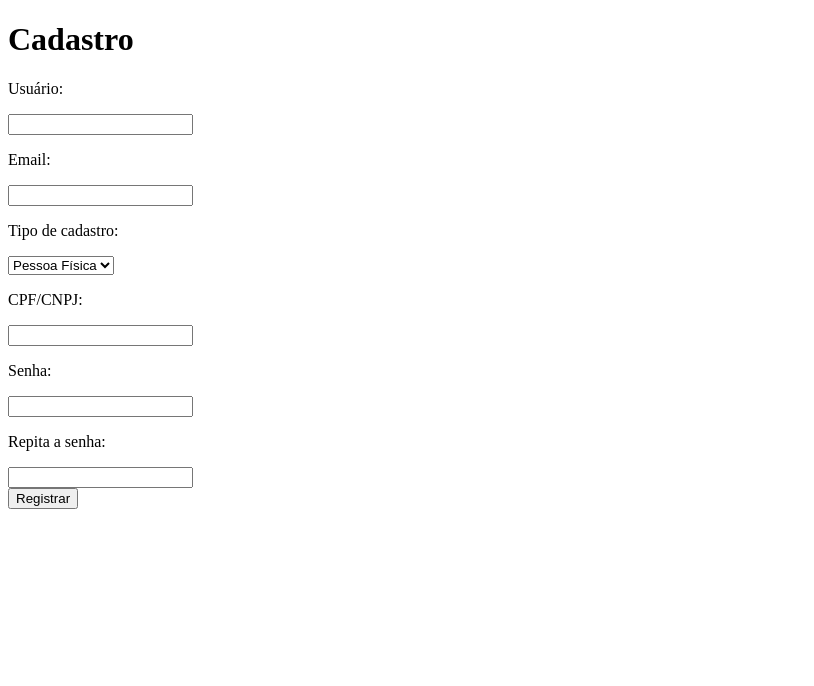
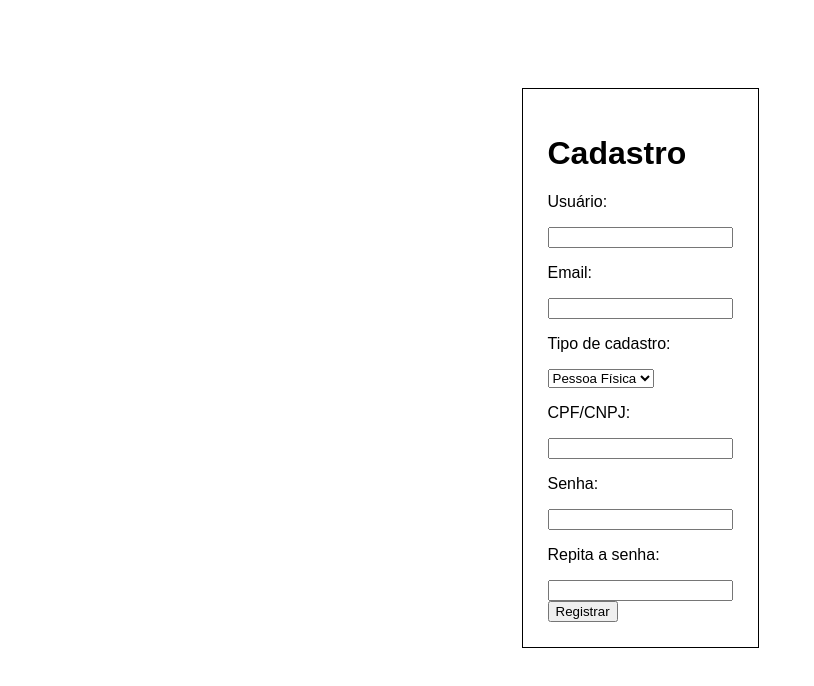
Before and after one commit to caemuller/Trab-ES, a React (Vite) app in the folder client/: page /sign-up in a window 1280 px wide. Shown: the top 686 px of the page, without its empty margins (0-814 px from the left). Built offline with nearby package versions, Linux system fonts and the light colour scheme.

Commit message:
feat: centering components

```diff
--- a/client/src/App.jsx
+++ b/client/src/App.jsx
@@ -1,6 +1,9 @@
 import { BrowserRouter, Routes, Route } from 'react-router-dom';
 import Login from './pages/Login';
 import Signup from './pages/Signup';
+import CampaignList from './pages/CampaignList';
+
+import './assets/css/main.css';
 
 function App() {
   return (
@@ -8,6 +11,7 @@ function App() {
       <Routes>
         <Route path="/login" element={<Login />} />
         <Route path="/sign-up" element={<Signup />} />
+        <Route path="/campaign-list" element={<CampaignList />} />
       </Routes>
     </BrowserRouter>
   );
--- /dev/null
+++ b/client/src/assets/css/main.css
@@ -0,0 +1,41 @@
+body {
+    height: 100vh;
+    font-family: Arial, Helvetica, sans-serif;
+}
+
+#root{
+    height: 100%;
+}
+
+.flex{
+    display: flex;
+}
+
+.align-items-center {
+    align-items: center;
+}
+
+.justify-content-center {
+    justify-content: center;
+}
+
+.h-100vh{
+    height: 100vh;
+}
+
+.h-100-per{
+    height: 100%;
+}
+
+.h-90-per{
+    height: 90%;
+}
+
+.font-serif {
+    font-family: serif;
+}
+
+.black-border {
+    padding: 25px;
+    border: black 1px solid;
+}
--- /dev/null
+++ b/client/src/pages/CampaignList.jsx
@@ -0,0 +1,33 @@
+import { useState } from "react";
+import CampaignService from "../services/CampaignService"
+
+function CampaignList() {
+    const [campaigns, setCampaigns] = useState([]);
+    const campaignService = new CampaignService();
+
+
+    useEffect(() => {
+        const getCampaigns = async () => {
+            const data = await campaignService.list();
+            setCampaigns(data || []);
+        };
+
+        getCampaigns();
+    }, []);
+
+    return <div>
+        {campaigns.length > 0 ? (
+        campaigns.map((camp) => (
+          <div>
+            <p>{camp.id} - {camp.title}</p>
+            <p>{camp.description}</p>
+          </div>
+        ))
+      ) : (
+        <h1>Nenhum dado encontrado.</h1>
+      )}
+    </div>
+
+}
+
+export default CampaignList
--- a/client/src/pages/Login.jsx
+++ b/client/src/pages/Login.jsx
@@ -1,10 +1,11 @@
 import { useState } from "react";
+import { useNavigate } from "react-router-dom";
 import AuthService from "../services/AuthService";
 
 function Login() {
     const [formData, setFormData] = useState({});
-
     const authService = new AuthService();
+    const navigate = useNavigate();
 
     const handleChange = (e) => {
         setFormData({
@@ -16,8 +17,16 @@ function Login() {
     const login = async () => {
         try {
 
-            let response = authService.login(formData);up
+            let response = authService.login(formData);
 
+            // TESTING
+            response = {
+                "status": 200
+            }
+
+            if (response.status == 200) {
+                navigate("/campaign-list");
+            } else {}
 
         } catch (error) {
             console.error('Failed to login', error);
@@ -25,9 +34,9 @@ function Login() {
     }
 
 
-    return <div>
-        <div>
-            <div>
+    return <div className="flex align-items-center justify-content-center h-90-per">
+            <div className=" black-border">
+                <div className="font-serif">
                     <h1>Voluntarie.se</h1>
                 </div>
                 <div>
--- a/client/src/pages/Signup.jsx
+++ b/client/src/pages/Signup.jsx
@@ -1,11 +1,12 @@
 import { useState } from "react";
+import { useNavigate } from "react-router-dom";
 import AuthService from "../services/AuthService";
 
 function Signup() {
     const [formData, setFormData] = useState({
         "tipo": "0"
     });
-
+    const navigate = useNavigate();
     const authService = new AuthService();
 
     const handleChange = (e) => {
@@ -16,20 +17,24 @@ function Signup() {
     };
 
     const handleSelectChange = (name, value) => {
-        console.log(name);
-        console.log(value);
         setFormData({
             ...formData,
             [name]: value
         });
-        console.log(formData);
     };
 
     const signup = async () => {
         try {
 
             let response = authService.signup(formData);
+            // TESTING
+            response = {
+                "status": 200
+            };
 
+            if (response.status == 200) {
+                navigate("/login")
+            }
 
         } catch (error) {
             console.error('Failed to signup', error);
@@ -37,8 +42,8 @@ function Signup() {
     }
 
 
-    return <div>
-        <div>
+    return <div className="flex align-items-center justify-content-center h-90-per">
+        <div className=" black-border">
             <div>
                 <h1>Cadastro</h1>
             </div>
--- /dev/null
+++ b/client/src/services/CampaignService.js
@@ -0,0 +1,14 @@
+export default class CampaignService {
+    async list() {
+        try {
+            const response = await fetch('http://localhost:8080/api/campaign-list');
+            if (!response.ok) {
+              throw new Error('Network response was not ok');
+            }
+            return await response.json();
+
+        } catch (error) {
+            console.error('There was a problem with the fetch operation:', error);
+        }
+    }
+}
```
Lines whose indentation alone changed are shown as unchanged.
